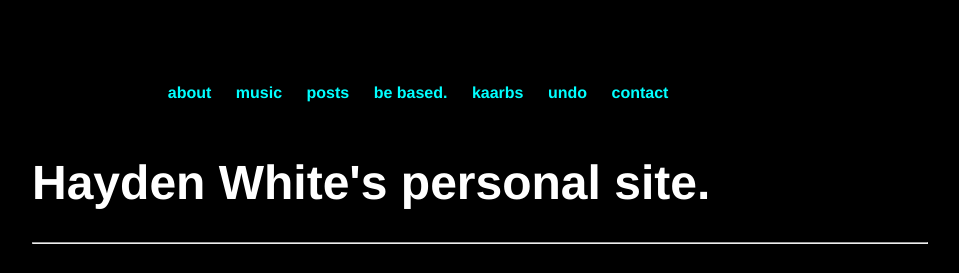
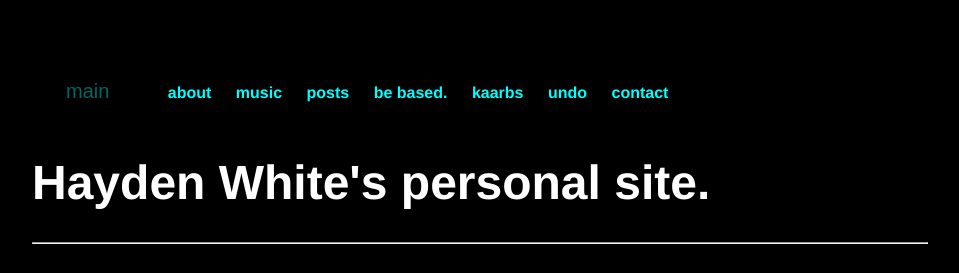
Before and after one commit to whiteVHS/whiteVHS.github.io, a Jekyll site: the page built from index.html, in a window 1280 px wide. Shown: the top 273 px of the page, without its empty margins (160-1119 px from the left). Built offline with Jekyll 4.4.1, drawn with Linux system fonts in a browser that asks for light colours.

Commit message:
Update main.css

```diff
--- a/css/main.css
+++ b/css/main.css
@@ -75,8 +75,8 @@ ul.posts li {
   text-align: center;
   font-size: 20px;
   margin: 4px 2px;
-  opacity: 0;
-  transition: 0.4s;
+  opacity: 0.4;
+  transition: 0.3s;
   display: inline-block;
   text-decoration: none;
   cursor: pointer;
@@ -90,7 +90,8 @@ ul.posts li {
   display: inline-block;
   width: 120px;
   height: 35px;
-
+  text-align: center;
+  margin: 4px 2px;
 }
 
 .row {
```
